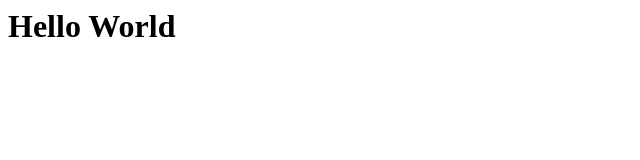
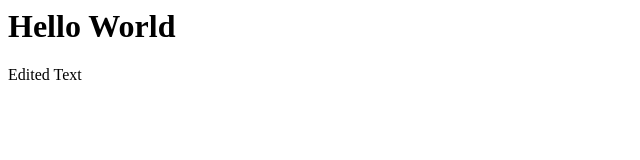
Before and after one commit to Chathuranga-Niroshana/cinec-practical, a plain HTML site: page index.html in a window 1280 px wide. Shown: the full height of the page, 0-640 px from the left. Drawn offline with Linux system fonts and the light colour scheme.

Commit message:
Update index.html

```diff
--- a/index.html
+++ b/index.html
@@ -4,6 +4,7 @@
 
 <body>
     <h1>Hello World</h1>
+  <p>Edited Text</p>
 </body>
 
 </html>
```
